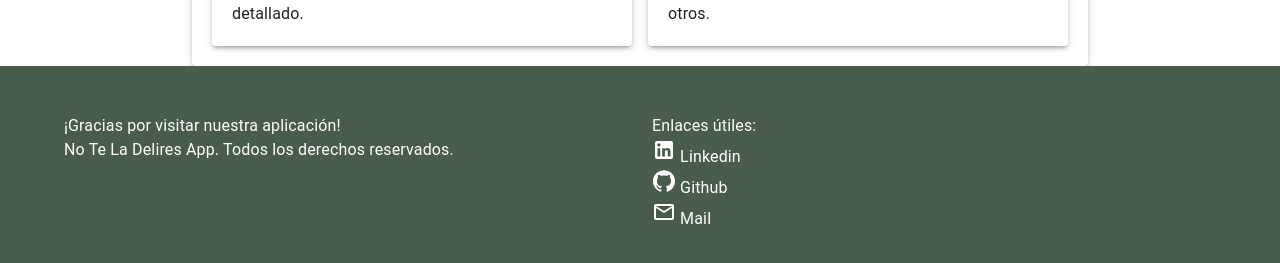
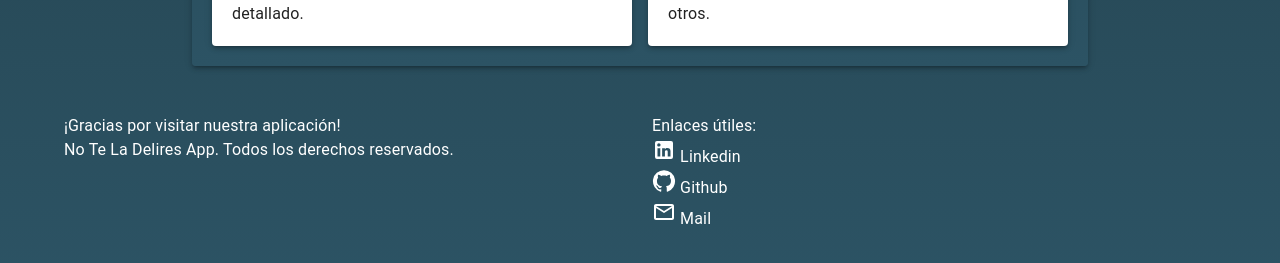
Before and after one commit to Ren991/NoTeLaDeliresApp, a React (Vite) app: page /instructivo in a window 1280 px wide. Shown: the part 1559-1822 px from the top of the page. Built offline with nearby package versions, Linux system fonts and the light colour scheme; no server answers.

Commit message:
cambio en página de instructivo

```diff
--- a/src/components/Footer/Footer.jsx
+++ b/src/components/Footer/Footer.jsx
@@ -9,7 +9,7 @@ import MailOutlineIcon from '@mui/icons-material/MailOutline';
 
 const Footer = () => {
   return (
-    <footer style={{ backgroundColor: '#495C4B', color: '#ffffff', padding: '48px 0', marginTop: 'auto' }}>
+    <footer style={{  color: '#ffffff', padding: '48px 0', marginTop: 'auto' }}>
       <Container maxWidth="lg">
         <Grid container spacing={3} justifyContent="space-between">
           <Grid item xs={12} sm={6}>
--- a/src/components/Instructivo/Instructivo.jsx
+++ b/src/components/Instructivo/Instructivo.jsx
@@ -51,10 +51,10 @@ const Instructivo = () => {
       ];
 
     return (
-        <>
+        <div style={{background: 'linear-gradient(to bottom, #0f2027, #203a43, #2c5364)',}}>
             <Navbar />
-            <div style={{marginTop: "100px"}}>
-                <Paper elevation={3} style={{ padding: '20px', maxWidth: '70%', margin: 'auto', marginTop: '50px' }}>
+            <div style={{marginTop: "100px" }}>
+                <Paper elevation={3} style={{ background: 'linear-gradient(to bottom, #0f2027, #203a43, #2c5364)',color:"white",padding: '20px', maxWidth: '70%', margin: 'auto', marginTop: '50px' }}>
                     <Typography variant="h4" gutterBottom>
                         Instrucciones de la Aplicación
                     </Typography>
@@ -76,7 +76,7 @@ const Instructivo = () => {
                 </Paper>
             </div>
             <Footer />
-        </>
+        </div>
     );
 };
 
```
